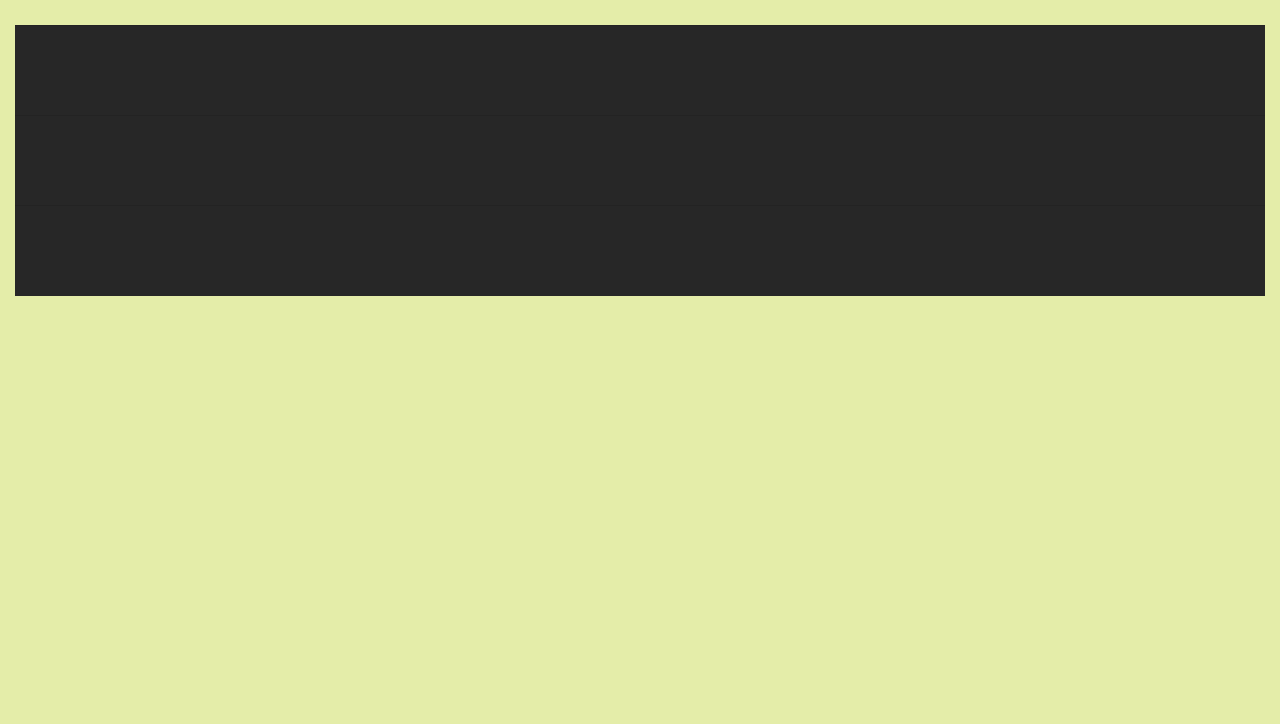
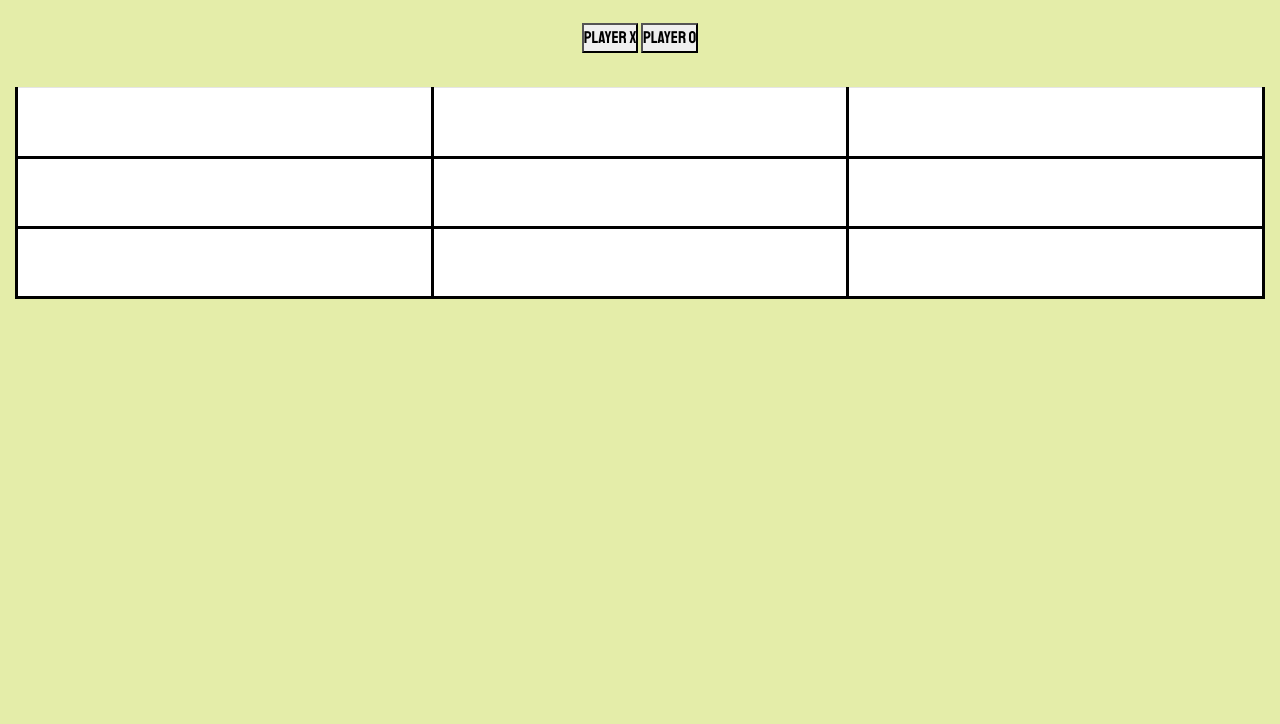
Before and after one commit to terencecistudent/tic-tac-toe, a plain HTML site: page index.html in a window 1280 px wide. Shown: the part 76-800 px from the top of the page. Drawn offline with nearby package versions, Linux system fonts and the light colour scheme.

Commit message:
another commit

```diff
--- a/css/style.css
+++ b/css/style.css
@@ -18,10 +18,18 @@ table {
     border-collapse: collapse;
     border-spacing: 0;
     margin: 10px auto;
-    background-color: #272727;
+    background-color: white;
 }
 
-table tr td {
+td {
+    border: 3px solid black;
+    width: 70px;
+    height: 70px;
+    text-align: center;
+    font-size: x-large;
+}
+
+/* table tr td {
     width: 600px;
     height: 90px;
     max-width: 90%;
@@ -29,7 +37,7 @@ table tr td {
     border: 1px sold black;
     font-size: 40px;
     text-align: center;
-}
+} */
 
 table tr td:hover {
     background-color: #57B9E3;
--- a/index.html
+++ b/index.html
@@ -15,37 +15,43 @@
 <body>
     <!---------------------------------------------Header-->
     <header class="container-fluid">
-        <div class="row">
+        <div class="row pb-2">
             <div class="col text-center pt-2">
-                <h1 id="title">X's and O's</h1>
+                <h1 id="title">Tic Tac Toe</h1>
             </div>
         </div>
     </header>
 
     <!---------------------------------------------Section-->
     <section class="container-fluid">
+        <!--------------------Score Board-->
+        <div class="row pt-4">
+            <div class="col text-center">
+                <button class="player-turn" id="X">Player X</button>
+                <button class="player-turn" id="O">Player O</button>
+            </div>
+        </div>
+
+        <!--------------------Table used to make grid-->
         <div class="row">
             <div class="col pt-4">
-                <table class="table table-sm">
-                    <tbody>
-                        <tr>
-                            <td></td>
-                            <td></td>
-                            <td></td>
-                        </tr>
+                <table class="table">
+                    <tr class="row-1">
+                        <td class="row-box" id="1"></td>
+                        <td class="row-box" id="2"></td>
+                        <td class="row-box" id="3"></td>
+                     </tr>
 
-                        <tr>
-                            <td></td>
-                            <td></td>
-                            <td></td>
-                        </tr>
-
-                        <tr>
-                            <td></td>
-                            <td></td>
-                            <td></td>
-                        </tr>
-                    </tbody>
+                    <tr class="row-2">
+                        <td class="row-box" id="4"></td>
+                        <td class="row-box" id="5"></td>
+                        <td class="row-box" id="6"></td>
+                    </tr>
+                    <tr class="row-3">
+                        <td class="row-box" id="7"></td>
+                        <td class="row-box" id="8"></td>
+                        <td class="row-box" id="9"></td>
+                    </tr>
                 </table>
             </div>
         </div>
--- a/js/main.js
+++ b/js/main.js
@@ -1,7 +1,13 @@
 $(document).ready(function() {
+
+    var p1Score = 0;
+    var p2Score = 0;
+    var ties = 0;
+    var turn = 0;
 
     var move = 1;
     var play = true;
+
 
     // Getting X and O's to show on table when clicked.
     $("table tr td").click(function() {
@@ -35,6 +41,7 @@ $(document).ready(function() {
             }
         }
     })
+
 
     /*-------------------------------------------function created to pick a winner-----*/
     function pickWinner() {
```
